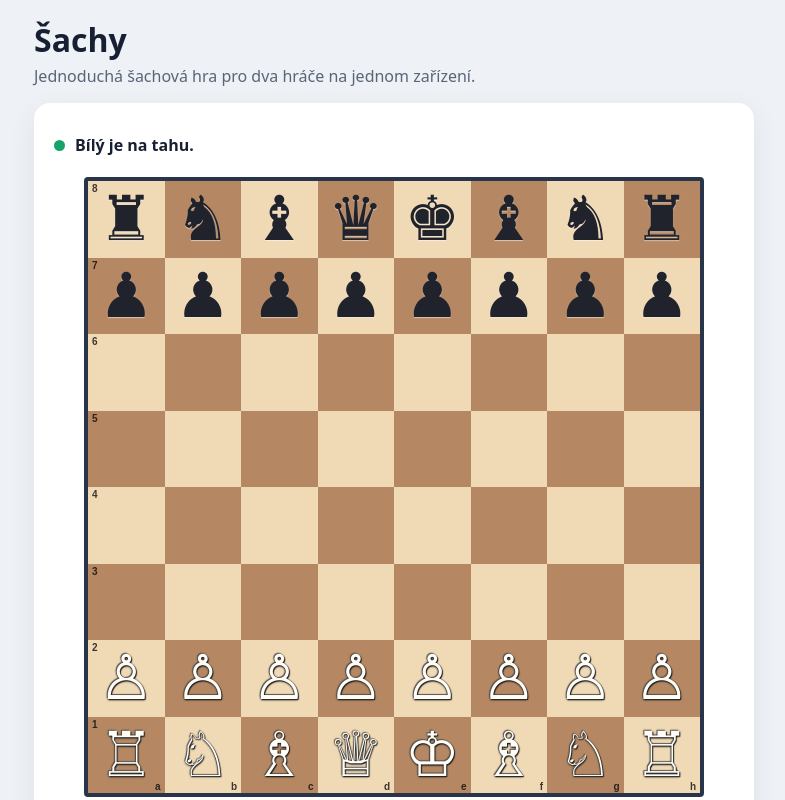
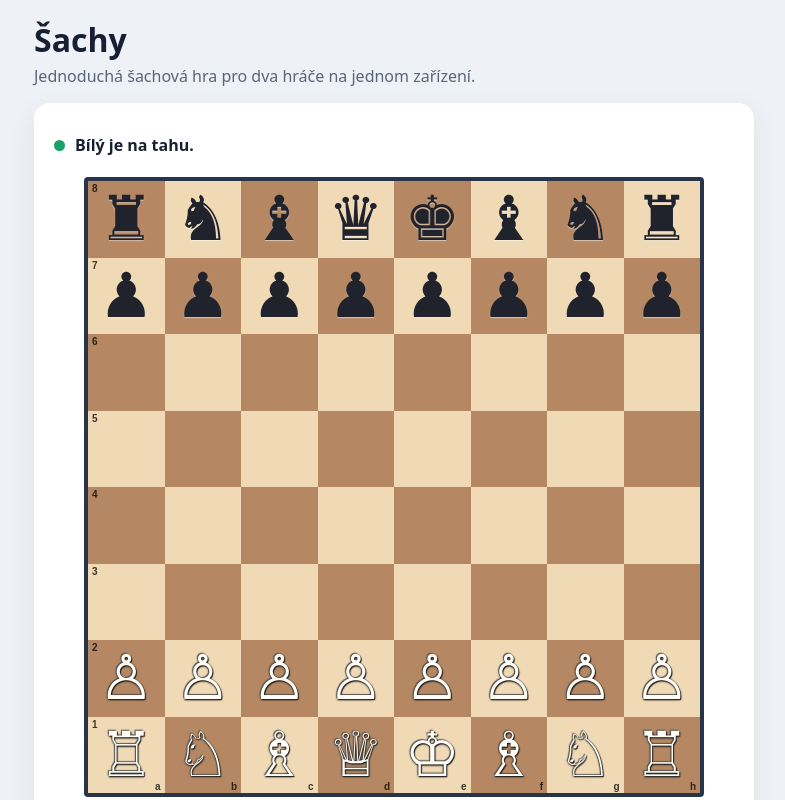
Before and after one commit to tomaspacha-ctrl/test, a plain HTML site: page index.html in a window 1280 px wide. Both pictures are taken after a click on the button "a6". Shown: the top 800 px of the page, without its empty margins (246-1031 px from the left). Drawn offline with nearby package versions, Linux system fonts and the light colour scheme.

Commit message:
Fix board colors and legal capture selection

```diff
--- a/index.html
+++ b/index.html
@@ -31,7 +31,7 @@ function render(){
  boardEl.innerHTML="";const files=flipped?"hgfedcba":"abcdefgh",ranks=flipped?"12345678":"87654321";
  for(let ri=0;ri<8;ri++)for(let fi=0;fi<8;fi++){
   const square=files[fi]+ranks[ri],piece=game.get(square),fileIndex="abcdefgh".indexOf(square[0]),rankIndex=Number(square[1]);
-  const cell=document.createElement("button");cell.type="button";cell.className="square "+((fileIndex+rankIndex)%2===0?"light":"dark");cell.dataset.square=square;cell.setAttribute("aria-label",square+(piece?", "+(piece.color==="w"?"bílá ":"černá ")+piece.type:""));
+  const cell=document.createElement("button");cell.type="button";cell.className="square "+((fileIndex+rankIndex)%2===0?"dark":"light");cell.dataset.square=square;cell.setAttribute("aria-label",square+(piece?", "+(piece.color==="w"?"bílá ":"černá ")+piece.type:""));
   if(selected===square)cell.classList.add("selected");if(lastMove&&(lastMove.from===square||lastMove.to===square))cell.classList.add("last");if(legalTargets.includes(square))cell.classList.add("legal",piece?"capture":"");
   if(piece){const span=document.createElement("span");span.className="piece "+(piece.color==="w"?"white-piece":"black-piece");span.textContent=glyphs[piece.color+piece.type];cell.appendChild(span);}
   if(fi===0){const c=document.createElement("span");c.className="coords rank";c.textContent=square[1];cell.appendChild(c);}if(ri===7){const c=document.createElement("span");c.className="coords file";c.textContent=square[0];cell.appendChild(c);}cell.addEventListener("click",()=>onSquare(square));boardEl.appendChild(cell);
@@ -41,7 +41,7 @@ function render(){
 }
 function clearSelection(){selected=null;legalTargets=[];}
 function choosePromotion(from,to){promotionEl.innerHTML="<strong>Proměnit pěšce na:</strong>";for(const type of["q","r","b","n"]){const option=document.createElement("button");option.type="button";option.textContent=glyphs[game.turn()+type];option.setAttribute("aria-label",({q:"Dáma",r:"Věž",b:"Střelec",n:"Jezdec"})[type]);option.addEventListener("click",()=>{game.move({from,to,promotion:type});lastMove={from,to};clearSelection();promotionEl.classList.remove("show");render();});promotionEl.appendChild(option);}promotionEl.classList.add("show");}
-function onSquare(square){if(game.isGameOver())return;const tappedPiece=game.get(square);if(tappedPiece&&tappedPiece.color!==game.turn()){statusEl.textContent=(game.turn()==="w"?"Bílý":"Černý")+" je na tahu. Vyber figurku své barvy.";return;}if(selected&&legalTargets.includes(square)){const choices=game.moves({square:selected,verbose:true}).filter(m=>m.to===square);if(choices.some(m=>m.promotion)){choosePromotion(selected,square);return;}game.move({from:selected,to:square});lastMove={from:selected,to:square};clearSelection();render();return;}const piece=game.get(square);if(piece&&piece.color===game.turn()){selected=square;legalTargets=game.moves({square,verbose:true}).map(m=>m.to);}else clearSelection();promotionEl.classList.remove("show");render();}
+function onSquare(square){if(game.isGameOver())return;if(selected&&legalTargets.includes(square)){const choices=game.moves({square:selected,verbose:true}).filter(m=>m.to===square);if(choices.some(m=>m.promotion)){choosePromotion(selected,square);return;}game.move({from:selected,to:square});lastMove={from:selected,to:square};clearSelection();render();return;}const piece=game.get(square);if(piece&&piece.color!==game.turn()){statusEl.textContent=(game.turn()==="w"?"Bílý":"Černý")+" je na tahu. Vyber figurku své barvy.";return;}if(piece&&piece.color===game.turn()){selected=square;legalTargets=game.moves({square,verbose:true}).map(m=>m.to);}else clearSelection();promotionEl.classList.remove("show");render();}
 document.getElementById("reset").addEventListener("click",()=>{game.reset();clearSelection();lastMove=null;promotionEl.classList.remove("show");render();});
 undoBtn.addEventListener("click",()=>{game.undo();clearSelection();lastMove=null;promotionEl.classList.remove("show");render();});
 document.getElementById("flip").addEventListener("click",()=>{flipped=!flipped;render();});render();
```
